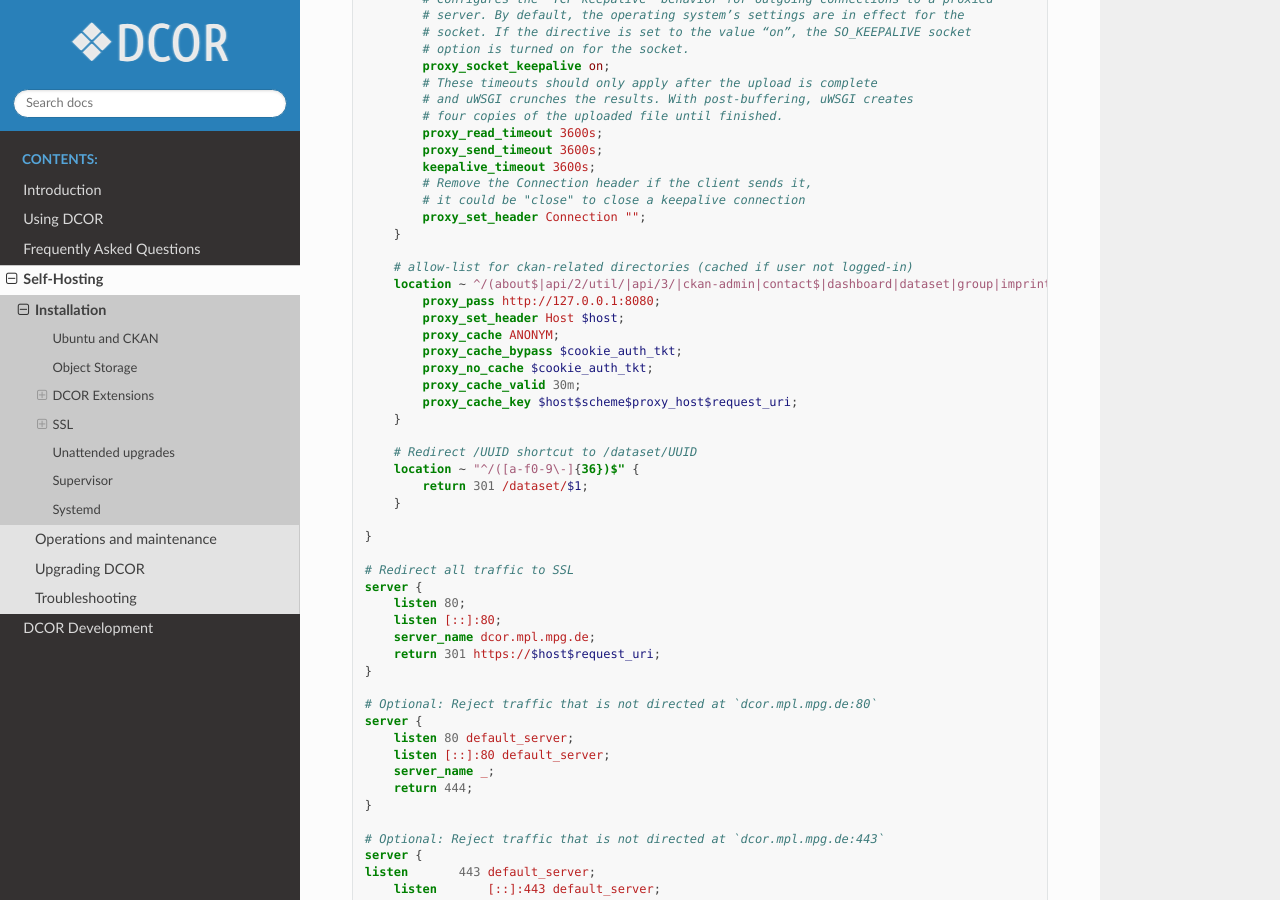
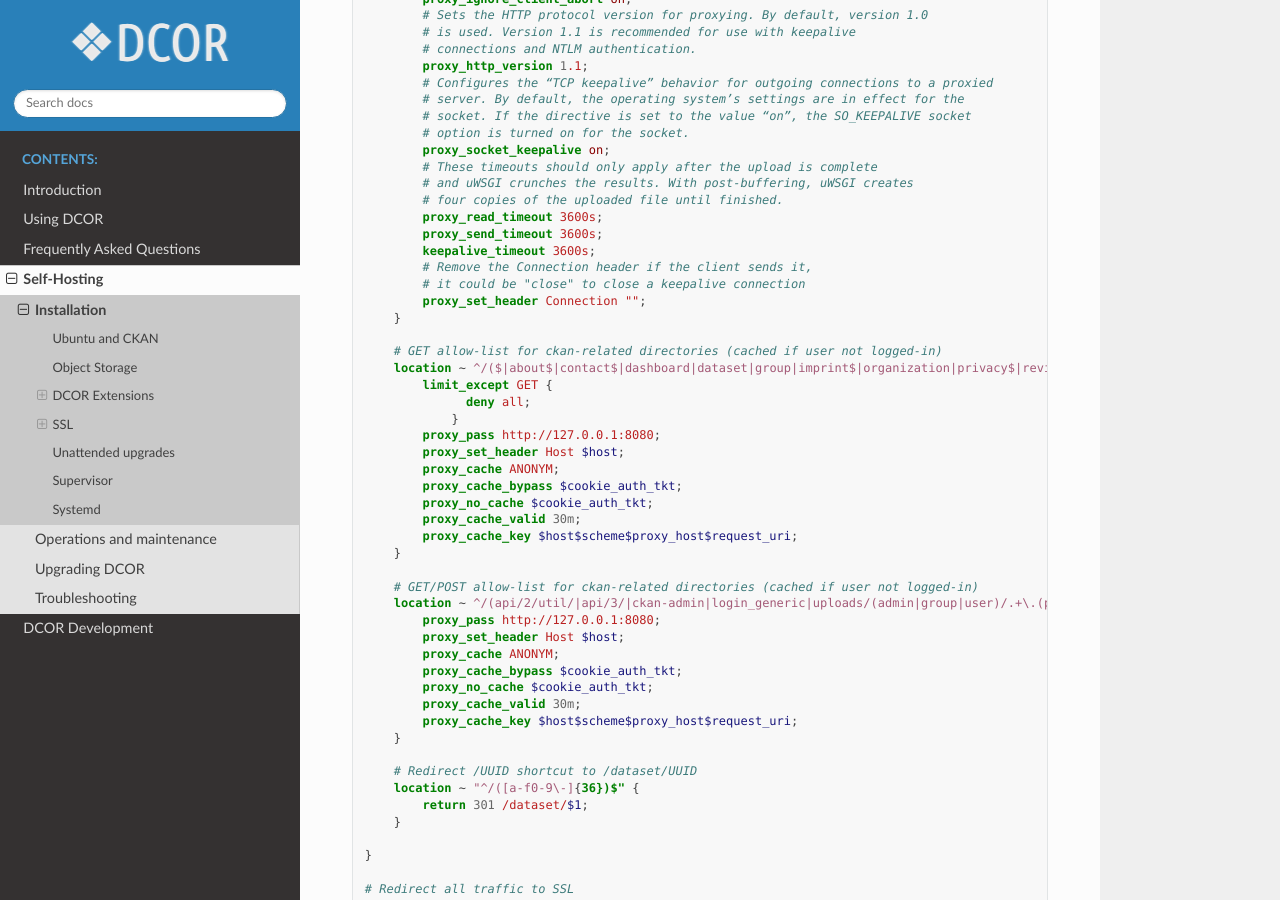
Before and after one commit to DCOR-dev/dcor-docs, a Sphinx documentation site: the page built from docs/sec_self_hosting/installation.rst, in a window 1280 px wide and 900 px high, scrolled down 5928 px. Built offline with Sphinx 7.4.7 and the Read the Docs theme 2.0.0, drawn with Linux system fonts in a browser that asks for light colours; some of the changed text lies outside the part shown.

Commit message:
enh: ban more bots from CKAN logs

```diff
--- a/docs/sec_self_hosting/nginx_ckan_config.txt
+++ b/docs/sec_self_hosting/nginx_ckan_config.txt
@@ -20,6 +20,11 @@
     # Block outdated versions of DCOR-Aid.
     if ($http_user_agent ~* "^DCOR-Aid/(0\.[0-6]\.[0-9]|0\.7\.[0-6])") {
        return 400 "Client $http_user_agent outdated.";
+    }
+
+    # Avoid spamming the logs by these frequent invalid requests
+    location ~ ^(/user/reset|/userportal|/user\.action) {
+        deny all;
     }
 
     # Do not cache downloads of .rtdc data
@@ -103,8 +108,22 @@
         proxy_set_header Connection "";
     }
 
-    # allow-list for ckan-related directories (cached if user not logged-in)
-    location ~ ^/(about$|api/2/util/|api/3/|ckan-admin|contact$|dashboard|dataset|group|imprint$|login_generic|organization|privacy$|revision|uploads/(admin|group|user)/.+\.(png|jpg|jpeg)$|user|$) {
+    # GET allow-list for ckan-related directories (cached if user not logged-in)
+    location ~ ^/($|about$|contact$|dashboard|dataset|group|imprint$|organization|privacy$|revision) {
+        limit_except GET {
+              deny all;
+            }
+        proxy_pass http://127.0.0.1:8080;
+        proxy_set_header Host $host;
+        proxy_cache ANONYM;
+        proxy_cache_bypass $cookie_auth_tkt;
+        proxy_no_cache $cookie_auth_tkt;
+        proxy_cache_valid 30m;
+        proxy_cache_key $host$scheme$proxy_host$request_uri;
+    }
+
+    # GET/POST allow-list for ckan-related directories (cached if user not logged-in)
+    location ~ ^/(api/2/util/|api/3/|ckan-admin|login_generic|uploads/(admin|group|user)/.+\.(png|jpg|jpeg)$|user) {
         proxy_pass http://127.0.0.1:8080;
         proxy_set_header Host $host;
         proxy_cache ANONYM;
```
